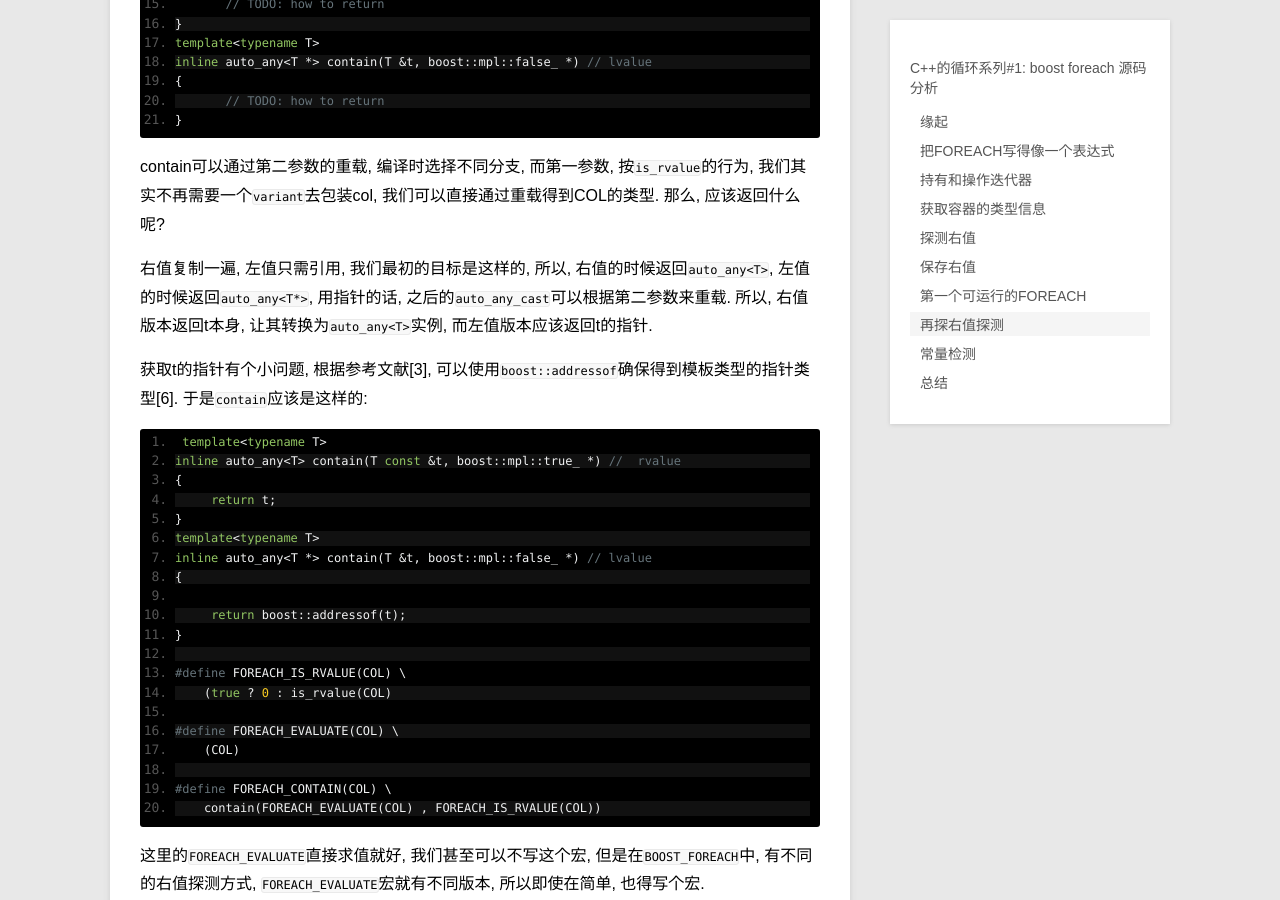
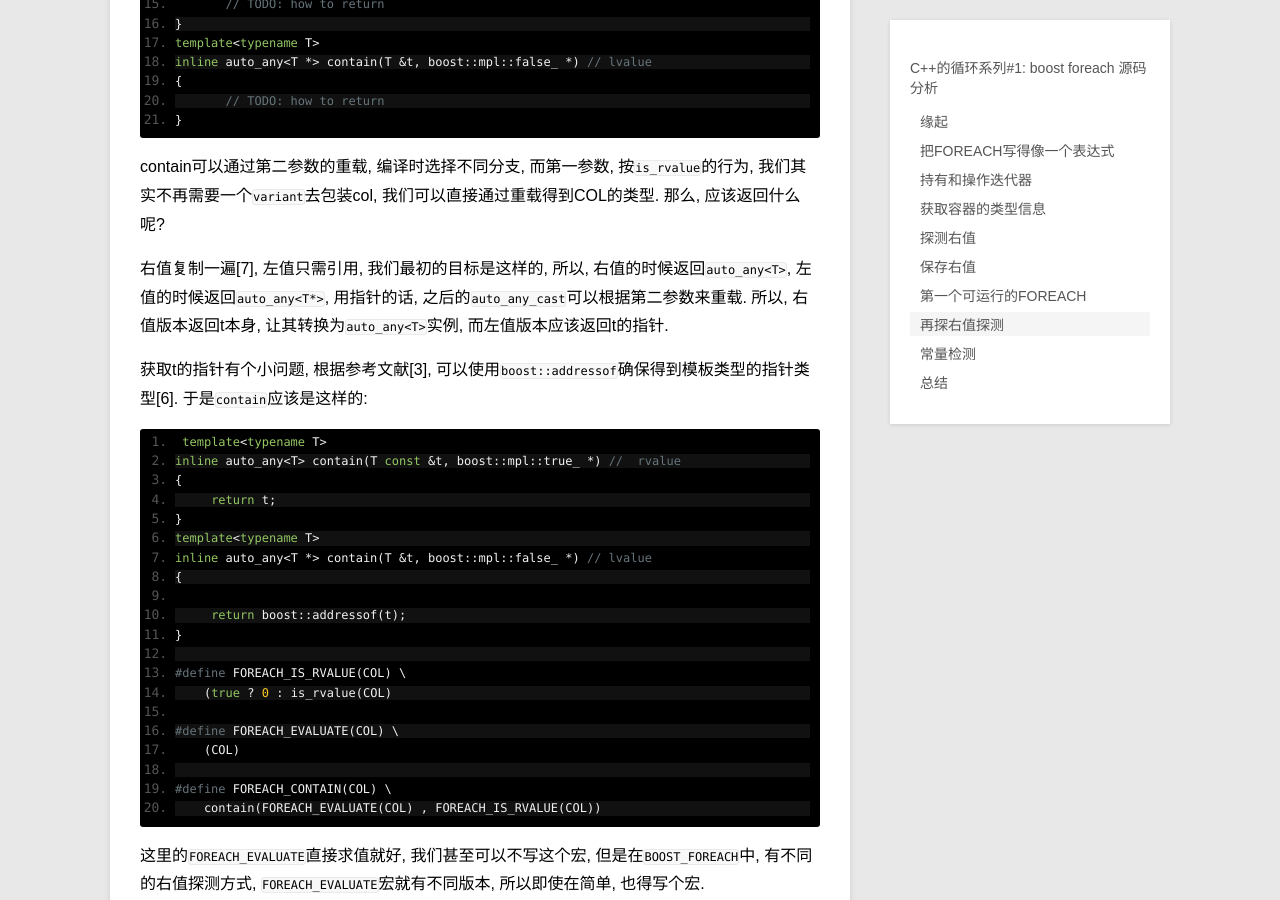
Before and after one commit to DengZuoheng/DengZuoheng.github.io, a Jekyll site: the page built from _posts/blog/2018-06-03-damned-cpp-foreach-1-boost-foreach-analyze.md, in a window 1280 px wide and 900 px high, scrolled down 20549 px. Built offline with Jekyll 4.4.1, drawn with Linux system fonts in a browser that asks for light colours; comment, search, counter and statistics services are not loaded; some of the changed text lies outside the part shown.

Commit message:
modify some description

```diff
--- a/_posts/blog/2018-06-03-damned-cpp-foreach-1-boost-foreach-analyze.md
+++ b/_posts/blog/2018-06-03-damned-cpp-foreach-1-boost-foreach-analyze.md
@@ -998,7 +998,7 @@ inline auto_any<T *> contain(T &t, boost::mpl::false_ *) // lvalue
 
 contain可以通过第二参数的重载, 编译时选择不同分支, 而第一参数, 按`is_rvalue`的行为, 我们其实不再需要一个`variant`去包装col, 我们可以直接通过重载得到COL的类型. 那么, 应该返回什么呢?
 
-右值复制一遍, 左值只需引用, 我们最初的目标是这样的, 所以, 右值的时候返回`auto_any<T>`, 左值的时候返回`auto_any<T*>`, 用指针的话, 之后的`auto_any_cast`可以根据第二参数来重载.  所以, 右值版本返回t本身, 让其转换为`auto_any<T>`实例, 而左值版本应该返回t的指针.
+右值复制一遍[7], 左值只需引用, 我们最初的目标是这样的, 所以, 右值的时候返回`auto_any<T>`, 左值的时候返回`auto_any<T*>`, 用指针的话, 之后的`auto_any_cast`可以根据第二参数来重载.  所以, 右值版本返回t本身, 让其转换为`auto_any<T>`实例, 而左值版本应该返回t的指针.
 
 获取t的指针有个小问题, 根据参考文献[3], 可以使用`boost::addressof`确保得到模板类型的指针类型[6]. 于是`contain`应该是这样的:
 
@@ -1420,4 +1420,5 @@ deref(const auto_any_base& cur, type2type<T, IS_CONST>*) {
 * {:.ref} \[3]  Stack Overflow. [When to use addressof(x) instead of &x?](https://stackoverflow.com/questions/14820307/when-to-use-addressofx-instead-of-x)
 * {:.ref} \[4]  fanster28_. [boost foreach 探究](https://blog.csdn.net/fanster28_/article/details/6077682). Dec. 15, 2010
 * {:.ref} \[5]  夜雨_倚琴. [boost源码分析之 BOOST_FOREACH](https://blog.csdn.net/Lunar_lty/article/details/23966221). April. 18, 2014
-* {:.ref} \[6] [More C++ Idioms/Address Of](https://en.wikibooks.org/wiki/More_C%2B%2B_Idioms/Address_Of)
+* {:.ref} \[6]  [More C++ Idioms/Address Of](https://en.wikibooks.org/wiki/More_C%2B%2B_Idioms/Address_Of)
+* {:.ref} \[7]  为什么是复制一次而不是用常量引用绑定呢? 因为参考文献[1]说的是绑定到基类的常量引用, 而不是参考文献[2]中不是基类的也行. 不同编译器对返回值优化的情况也可能不同, 笔者还没找到关键文献, 故此问题暂时搁置.
```
Also changed, not shown: _posts/blog/2018-01-03-acquiring-multiple-locks-without-deadlock.md (+0 -1 lines).
